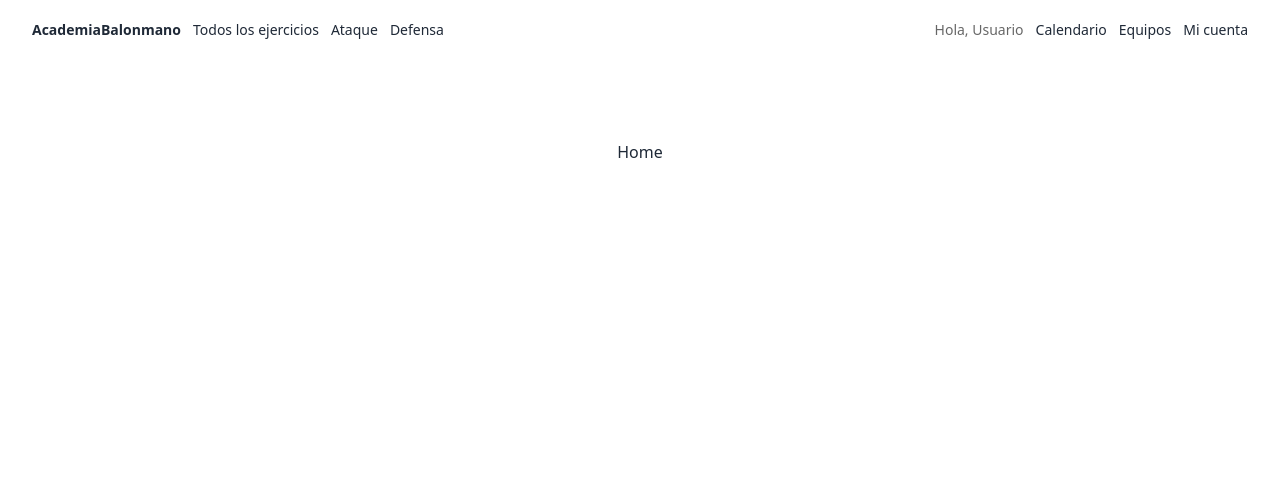
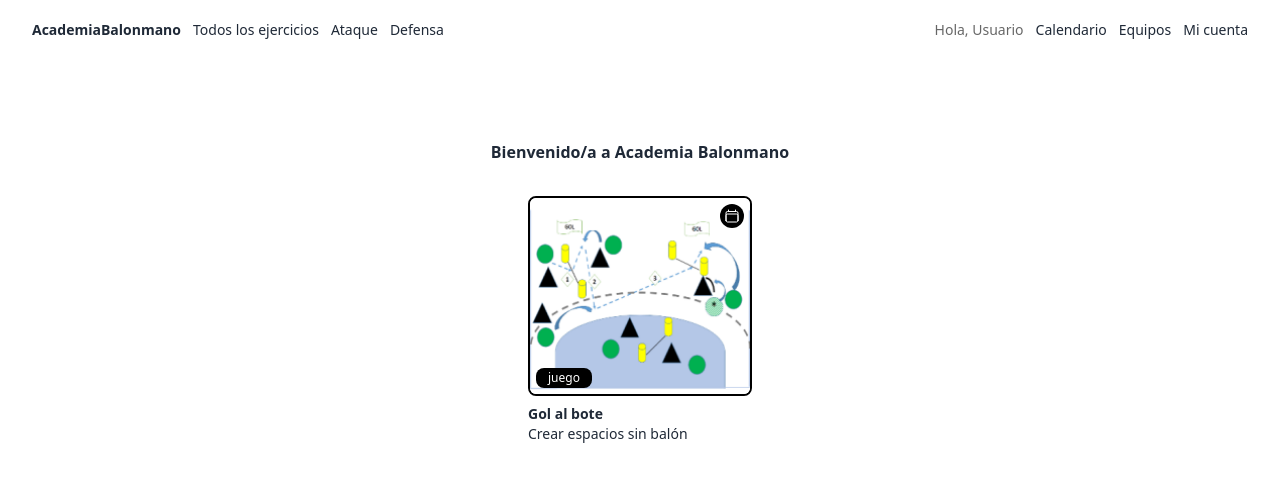
Before and after one commit to marias16/academia_balonmano, a React (Vite) app in the folder academia_balonmano/: page / in a window 1280 px wide. Shown: the top 478 px of the page. Built offline with nearby package versions, Linux system fonts and the light colour scheme.

Commit message:
card component done

```diff
--- /dev/null
+++ b/academia_balonmano/src/Components/Card/index.jsx
@@ -0,0 +1,22 @@
+const Card = () => {
+    return (
+        <div className="cursor-pointer w-56 h-68">
+            <figure className="relative mb-2 w-full h-4/5" >
+                <span className="absolute bottom-0 left-0 bg-black rounded-lg text-white text-xs m-2 px-3 py-0.5">
+                juego</span>
+                <img className="w-full h-full object-cover rounded-lg border-solid border-2 border-black" src="src/assets/data/img/3002.png" />
+                <div className="absolute top-0 right-0 flex justify-center items-center bg-black text-white w-6 h-6 rounded-full m-2 p-1">
+                    <svg xmlns="http://www.w3.org/2000/svg" fill="none" viewBox="0 0 24 24" strokeWidth={1.5} stroke="currentColor" className="w-6 h-6">
+                        <path strokeLinecap="round" strokeLinejoin="round" d="M6.75 3v2.25M17.25 3v2.25M3 18.75V7.5a2.25 2.25 0 012.25-2.25h13.5A2.25 2.25 0 0121 7.5v11.25m-18 0A2.25 2.25 0 005.25 21h13.5A2.25 2.25 0 0021 18.75m-18 0v-7.5A2.25 2.25 0 015.25 9h13.5A2.25 2.25 0 0121 11.25v7.5" />
+                    </svg>
+                </div>
+            </figure>
+            <p className="flex flex-col">
+                <span className="font-bold text-sm">Gol al bote</span>
+                <span className="text-sm">Crear espacios sin balón</span>
+            </p>
+        </div>
+    )
+}
+
+export default Card
--- a/academia_balonmano/src/Components/Layout/index.jsx
+++ b/academia_balonmano/src/Components/Layout/index.jsx
@@ -1,3 +1,4 @@
+// eslint-disable-next-line react/prop-types
 const Layout = ({ children }) => {
     return (
         <div className="flex flex-col mt-20 items-center">
--- a/academia_balonmano/src/Pages/App/index.jsx
+++ b/academia_balonmano/src/Pages/App/index.jsx
@@ -2,7 +2,6 @@ import './App.css'
 import { useRoutes, BrowserRouter } from 'react-router-dom'
 import Home from '../Home'
 import Calendario from '../Calendario'
-import Detalle from '../Detalle'
 import Login from '../Login'
 import Usuario from '../Usuario'
 import Equipos from '../Equipos'
--- a/academia_balonmano/src/Pages/Home/index.jsx
+++ b/academia_balonmano/src/Pages/Home/index.jsx
@@ -1,10 +1,12 @@
-
+import Card from '../../Components/Card'
 function Home() {
 
 
     return (
         <>
-          <p>Home</p>
+          <p className="mb-8 font-bold">Bienvenido/a a Academia Balonmano</p>
+
+          <Card/>
         </>
     )
   }
--- a/academia_balonmano/src/assets/data/index.jsx
+++ b/academia_balonmano/src/assets/data/index.jsx
@@ -4,7 +4,6 @@ const data = [
         group: ["juego", "global"],
         name:"Gol al bote",
         text: "Crear espacios sin balón",
-        img: "img/3002.png",
         categories: ["juego", "gol al bote"],
         content: ["desmarque, marcaje", "campo visual", "petición", "relación"],
         players: {
```
